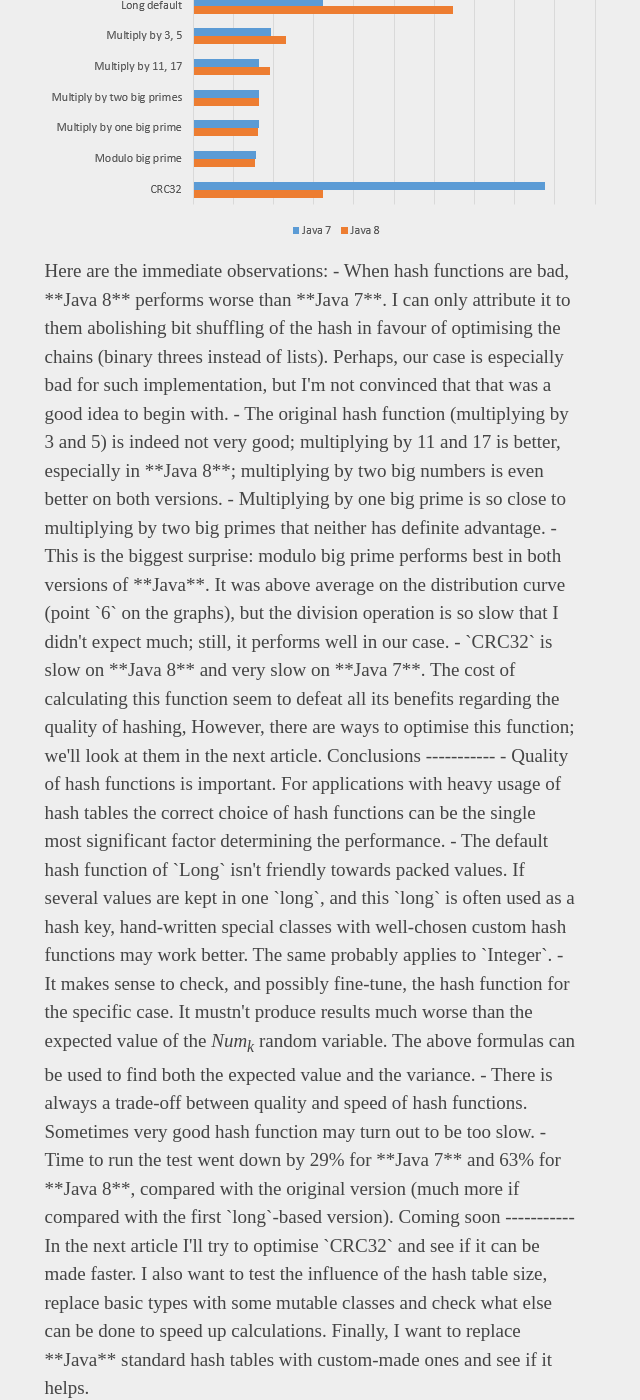
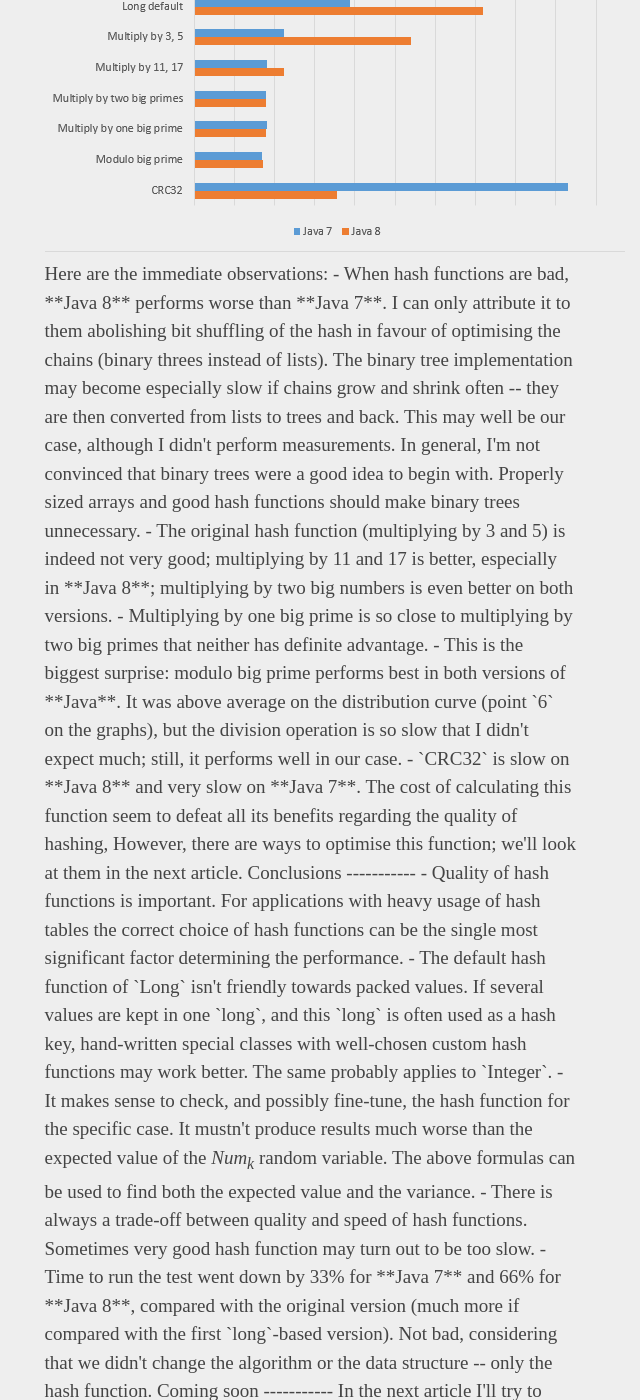
Before and after one commit to pzemtsov/pzemtsov.github.io, a Jekyll site: the page built from _posts/2015-04-24-game-of-life-hash-tables-and-hash-codes.md, in a window 1280 px wide and 1400 px high, scrolled down 25880 px. Shown: the whole window, without its empty margins (377-1017 px from the left). Built offline with Jekyll 4.4.1, drawn with Linux system fonts in a browser that asks for light colours; nearby versions of some CDN libraries; Markdown is read by kramdown in place of the engine named in the settings; some of the changed text lies outside the part shown.

Commit message:
more accurate results included

```diff
--- a/_posts/2015-04-24-game-of-life-hash-tables-and-hash-codes.md
+++ b/_posts/2015-04-24-game-of-life-hash-tables-and-hash-codes.md
@@ -472,7 +472,7 @@
 
 which is (-2,&nbsp;-1) instead of (-1,&nbsp;-1). To resolve this, we'll add
 an offset `0x80000000` to all co-ordinates. This offset is only applied at input or output time, and does not
-affect main algorithm:
+affect the main algorithm:
 
 {% highlight Java %}
 public static final int offset = 0x8000000;
@@ -1162,25 +1162,28 @@
 
 <table class="numeric">
 <tr><th>Label<th>Hash</th><th>Time, <b>Java 7</b></th><th>Time, <b>Java 8</b></th></tr>
-<tr><td class="label">Ref</td><td class="ttext">Multiply by 3, 5                </td><td>2199</td><td>4161</td></tr>
-<tr><td class="label">1</td><td class="ttext"><b>Long</b> default               </td><td>3240</td><td>6454</td></tr>
-<tr><td class="label">2</td><td class="ttext">Multiply by 3, 5                  </td><td>1933</td><td>2317</td></tr>
-<tr><td class="label">3</td><td class="ttext">Multiply by 11, 17                </td><td>1642</td><td>1913</td></tr>
-<tr><td class="label">4</td><td class="ttext">Multiply by two big primes        </td><td>1628</td><td>1632</td></tr>
-<tr><td class="label">5</td><td class="ttext">Multiply by one big prime         </td><td>1645</td><td>1609</td></tr>
-<tr><td class="label">6</td><td class="ttext">Modulo big prime                  </td><td>1567</td><td>1550</td></tr>
-<tr><td class="label">7</td><td class="ttext">CRC32                             </td><td>8757</td><td>3234</td></tr>
+<tr><td class="label">Ref</td><td class="ttext">Multiply by 3, 5                </td><td>2543</td><td>5020</td></tr>
+<tr><td class="label">1</td><td class="ttext"><b>Long</b> default               </td><td>3887</td><td>7195</td></tr>
+<tr><td class="label">2</td><td class="ttext">Multiply by 3, 5                  </td><td>2243</td><td>5384</td></tr>
+<tr><td class="label">3</td><td class="ttext">Multiply by 11, 17                </td><td>1819</td><td>2238</td></tr>
+<tr><td class="label">4</td><td class="ttext">Multiply by two big primes        </td><td>1788</td><td>1796</td></tr>
+<tr><td class="label">5</td><td class="ttext">Multiply by one big prime         </td><td>1818</td><td>1793</td></tr>
+<tr><td class="label">6</td><td class="ttext">Modulo big prime                  </td><td>1701</td><td>1705</td></tr>
+<tr><td class="label">7</td><td class="ttext">CRC32                             </td><td>9294</td><td>3550</td></tr>
 </table>
 
 And as a graph:
 
-<img src="{{ site.url }}/images/life-results.png" width="580" height="318">
+<img src="{{ site.url }}/images/life-results.png" width="580" height="321">
 
 Here are the immediate observations:
 
 - When hash functions are bad, **Java 8** performs worse than **Java 7**. I can only attribute it to them abolishing bit
-  shuffling of the hash in favour of optimising the chains (binary threes instead of lists). Perhaps, our case is especially bad for
-  such implementation, but I'm not convinced that that was a good idea to begin with.
+  shuffling of the hash in favour of optimising the chains (binary threes instead of lists). The binary tree implementation
+  may become especially slow if chains grow and shrink often -- they are then converted from lists to trees and back.
+  This may well be our case, although I didn't perform measurements. In general, I'm not convinced that binary
+  trees were a good idea to begin with. Properly sized arrays and good hash functions should make binary
+  trees unnecessary.
 
 - The original hash function (multiplying by 3 and 5) is indeed not very good; multiplying by 11 and 17 is better,
   especially in **Java 8**; multiplying by two big numbers is even better on both versions.
@@ -1212,8 +1215,9 @@
 - There is always a trade-off between quality and speed of hash functions. Sometimes very good hash function may turn
   out to be too slow.
 
-- Time to run the test went down by 29% for **Java 7** and 63% for **Java 8**, compared with the original version
-  (much more if compared with the first `long`-based version).
+- Time to run the test went down by 33% for **Java 7** and 66% for **Java 8**, compared with the original version
+  (much more if compared with the first `long`-based version). Not bad, considering that we didn't change the algorithm
+  or the data structure -- only the hash function.
 
 Coming soon
 -----------
```
Also changed, not shown: other parts of _posts/2015-04-24-game-of-life-hash-tables-and-hash-codes.md (+5 -5 lines), images/life-results.png.
